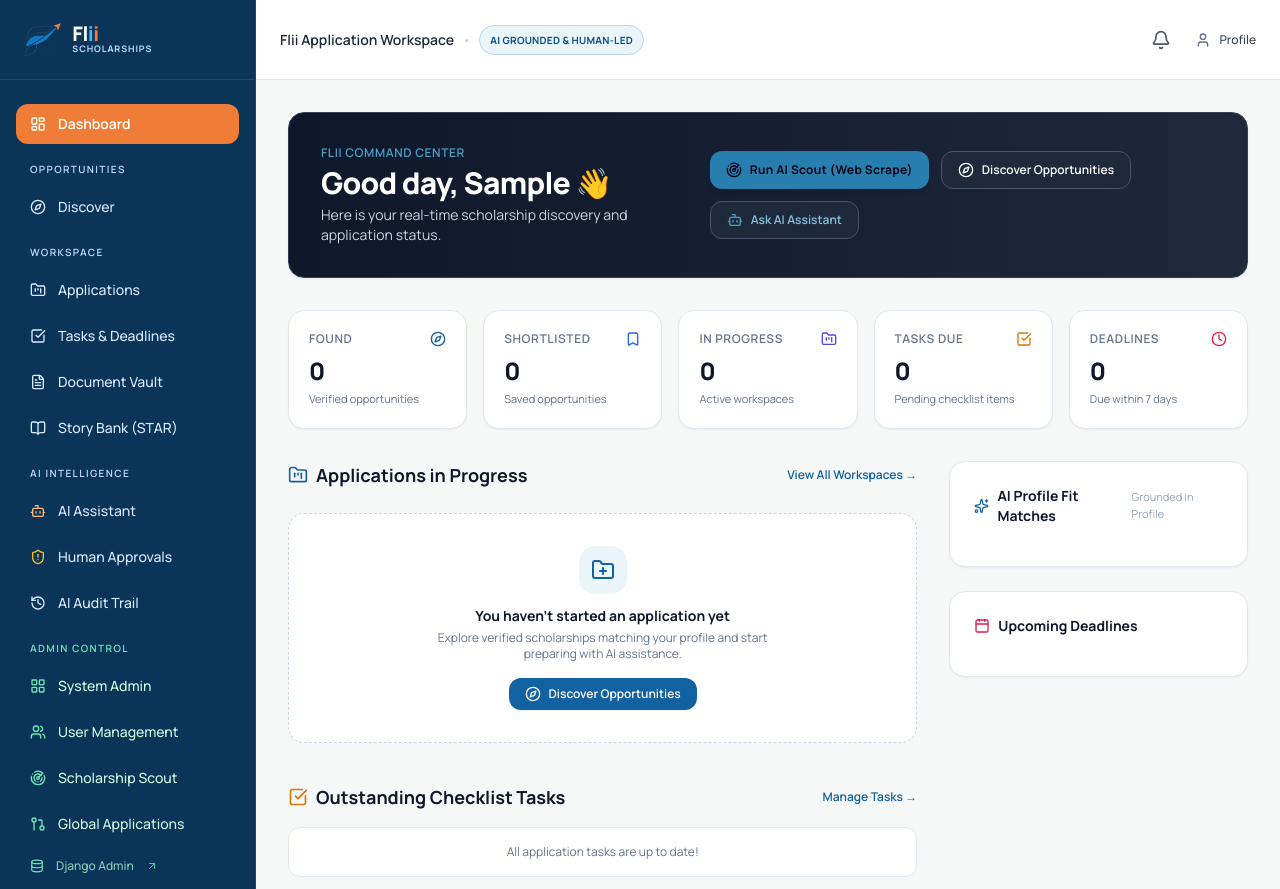
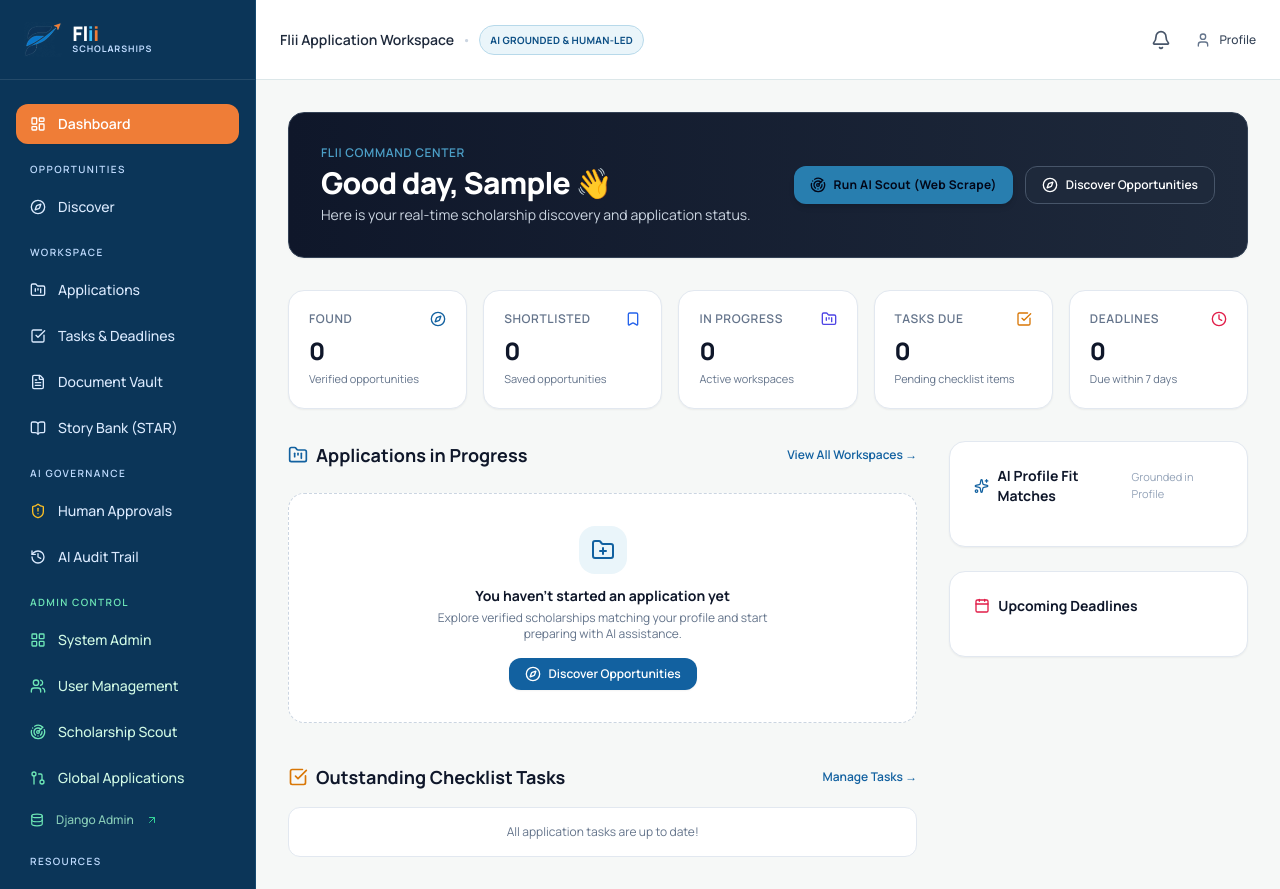
Before and after one commit to DamaMichaelYohanna/flii, a Django app: page /dashboard/ in a window 1280 px wide. Run offline with Django 5.2, Linux system fonts and the light colour scheme; the visitor is signed in with stand-in values (Sample User, id 1); data that the repository does not hold is empty; some libraries are stand-ins or nearby versions.

Commit message:
feat: remove AI Assistant chat tab and redirect agent view to dashboard

```diff
--- a/templates/base.html
+++ b/templates/base.html
@@ -157,11 +157,7 @@
                         Story Bank (STAR)
                     </a>
 
-                    <div class="pt-3 pb-1 px-3.5 text-[10px] font-semibold uppercase tracking-[.14em] text-blue-200">AI Intelligence</div>
-                    <a href="{% url 'agent_hub:agent_chat' %}" class="flex items-center gap-3 px-3.5 py-2.5 rounded-xl text-sm font-medium transition-colors {% if request.resolver_match.url_name == 'agent_chat' %}bg-[#ef7d37] text-white font-semibold shadow-sm{% else %}text-blue-100 hover:bg-white/10 hover:text-white{% endif %}">
-                        <i data-lucide="bot" class="w-4 h-4 text-orange-300"></i>
-                        AI Assistant
-                    </a>
+                    <div class="pt-3 pb-1 px-3.5 text-[10px] font-semibold uppercase tracking-[.14em] text-blue-200">AI Governance</div>
                     <a href="{% url 'agent_hub:action_list' %}" class="flex items-center justify-between px-3.5 py-2.5 rounded-xl text-sm font-medium transition-colors {% if request.resolver_match.url_name == 'action_list' %}bg-[#ef7d37] text-white font-semibold shadow-sm{% else %}text-blue-100 hover:bg-white/10 hover:text-white{% endif %}">
                         <div class="flex items-center gap-3">
                             <i data-lucide="shield-alert" class="w-4 h-4 text-amber-400"></i>
--- a/templates/dashboard/index.html
+++ b/templates/dashboard/index.html
@@ -19,10 +19,6 @@
             <a href="{% url 'opportunities:list' %}" class="px-4 py-2.5 rounded-xl bg-slate-800 hover:bg-slate-700 text-white font-semibold text-xs border border-slate-600 transition-all flex items-center gap-2">
                 <i data-lucide="compass" class="w-4 h-4"></i>
                 Discover Opportunities
-            </a>
-            <a href="{% url 'agent_hub:agent_chat' %}" class="px-4 py-2.5 rounded-xl bg-slate-800 hover:bg-slate-700 text-teal-300 font-semibold text-xs border border-slate-600 transition-all flex items-center gap-2">
-                <i data-lucide="bot" class="w-4 h-4 text-teal-400"></i>
-                Ask AI Assistant
             </a>
         </div>
     </div>
```
Also changed, not shown: agent_hub/views.py (+1 -6 lines).
